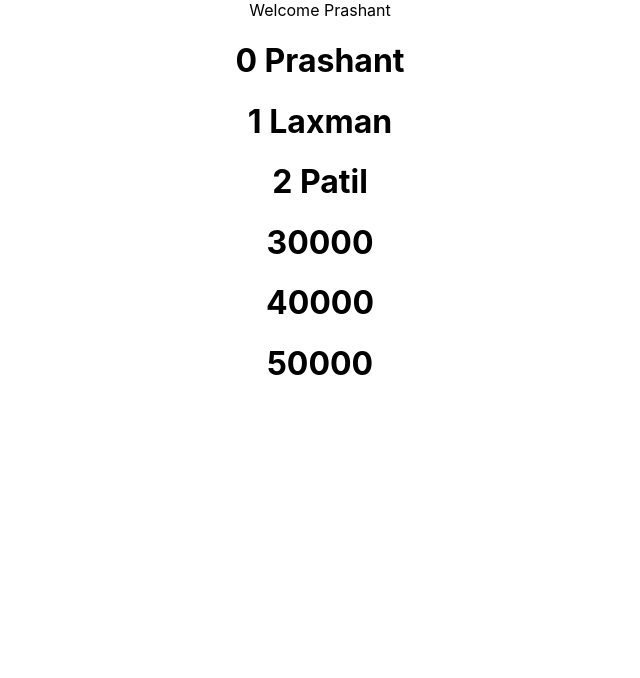
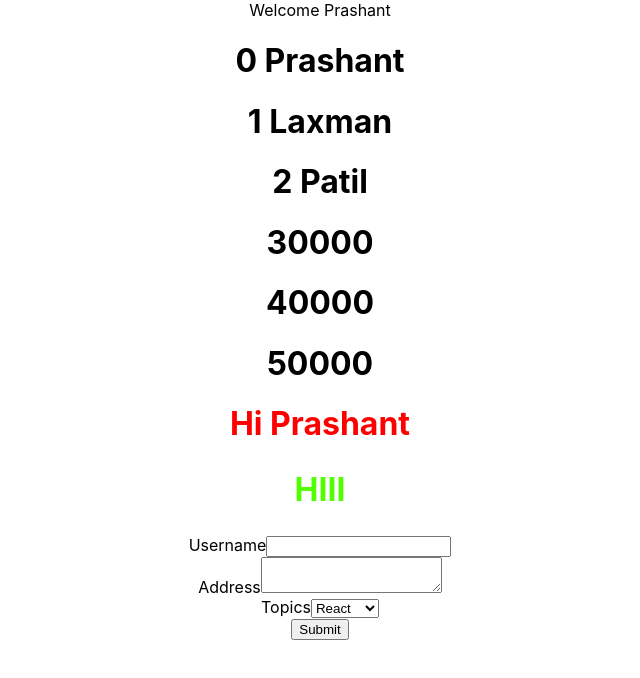
Before and after one commit to prashpatil702/React-conditions, a React (Create React App) app: page / in a window 1280 px wide. Shown: the top 678 px of the page, without its empty margins (320-960 px from the left). Built offline with nearby package versions, Linux system fonts and the light colour scheme.

Commit message:
Added form

```diff
--- a/src/App.js
+++ b/src/App.js
@@ -3,6 +3,8 @@ import './App.css';
 import UserGreeting from './component/UserGreeting';
 import NameList from './component/NameList';
 import CustomObject from './component/CutomObject'
+import StyleSheet from './component/StyleSheet'
+import Registration from './component/RegistrationForm'
 
 function App() {
   return (
@@ -10,6 +12,8 @@ function App() {
       <UserGreeting></UserGreeting>
       <NameList></NameList>
       <CustomObject></CustomObject>
+      <StyleSheet className="primary"></StyleSheet>
+      <Registration></Registration>
     </div>
   );
 }
--- /dev/null
+++ b/src/component/RegistrationForm.js
@@ -0,0 +1,73 @@
+import React, { Component } from 'react'
+
+class Registration extends Component
+{
+    constructor(props)
+    {
+        super(props)
+        this.state = {
+            email : '',
+            address :'',
+            topic : ''
+        }
+    }
+
+    handleChangeUsername = event => {
+        this.setState(
+            {
+                email : event.target.value
+            }
+        )
+    }
+
+    handleChangeAddress = event =>{
+        this.setState(
+            {
+                address : event.target.value
+            }
+        )
+    }
+
+    handleChangeTopic = event => {
+        this.setState(
+            {
+                topic : event.target.value
+            }
+        )
+    }
+
+    handleSubmit = event =>{
+        alert(`${this.state.email} ${this.state.address} ${this.state.topic}`)
+        event.preventDefault()
+    }
+
+    render(){
+        return (
+            <form onSubmit={this.handleSubmit}>
+                <div>
+                    <label>
+                        Username
+                    </label>
+                    <input type='text' value={this.state.email} onChange={this.handleChangeUsername}></input>
+                </div>
+                <div>
+                    <label>Address</label>
+                    <textarea value={this.state.address} onChange={this.handleChangeAddress}></textarea>
+                </div>
+                <div>
+                    <label>Topics</label>
+                    <select value={this.state.topic} onChange={this.handleChangeTopic}>
+                        <option value='react'>React</option>
+                        <option value='angular'>Angular</option>
+                        <option value='Vue'>Vue</option>
+                    </select>
+                </div>
+                <div>
+                  <button type='Submit'>Submit</button>
+                </div>
+            </form>
+        )
+    }
+}
+
+export default Registration
--- /dev/null
+++ b/src/component/StyleSheet.js
@@ -0,0 +1,16 @@
+import React from 'react'
+import './style.css'
+
+function StyleSheet(props)
+{
+    let vari = props.className
+    return(
+
+        <div>
+            <h1 className={vari}>Hi Prashant </h1>
+            <h2 className='font-xl'>HIII</h2>
+        </div>
+    )
+}
+
+export default StyleSheet
--- /dev/null
+++ b/src/component/style.css
@@ -0,0 +1,9 @@
+.primary {
+    color: red;
+}
+
+.font-xl {
+    color: rgb(81, 255, 0);
+    font-size: xx-large;
+
+}
```
